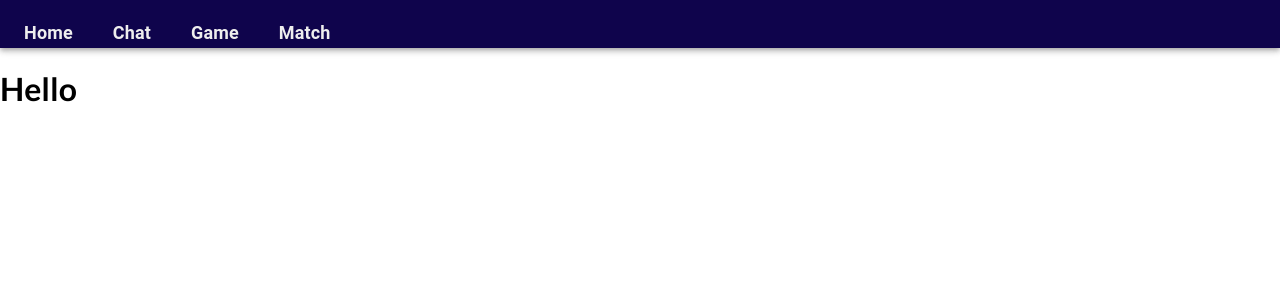
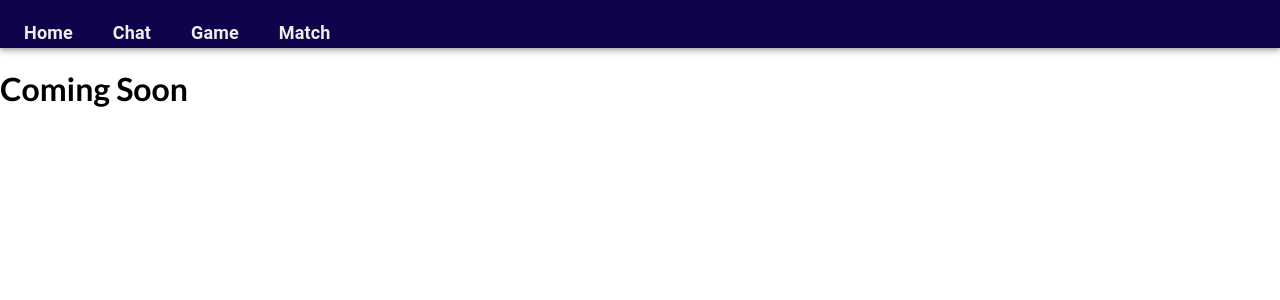
Before and after one commit to Shuta-syd/42-ft_transcendence, a React (Create React App) app in the folder frontend/: page /game/observer in a window 1280 px wide. Shown: the top 300 px of the page. Built offline with nearby package versions, Linux system fonts and the light colour scheme; no server answers.

Commit message:
58[add] test commit (do not care about this)

```diff
--- a/frontend/src/features/game/GameObserver.tsx
+++ b/frontend/src/features/game/GameObserver.tsx
@@ -1,7 +1,7 @@
 import React from "react";
 
 const GameObserver = () => (
-        <h1>Hello</h1>
+        <h1>Coming Soon</h1>
     )
 
 
```
